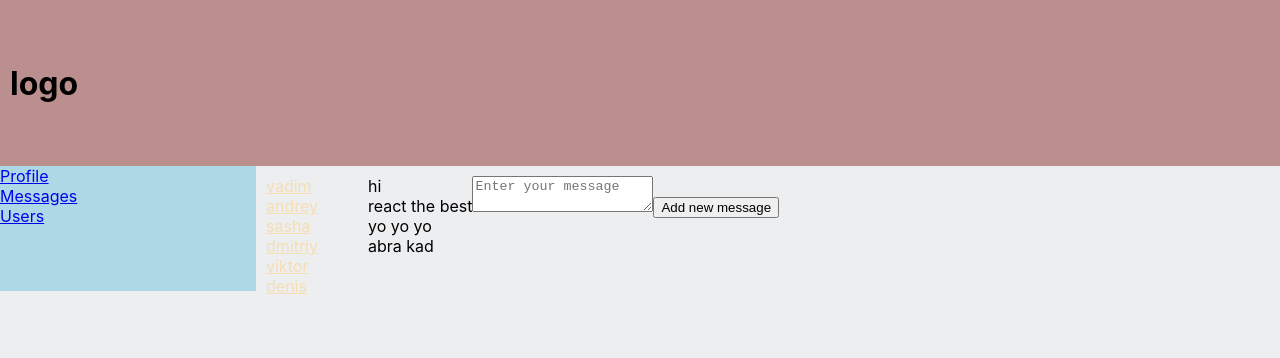
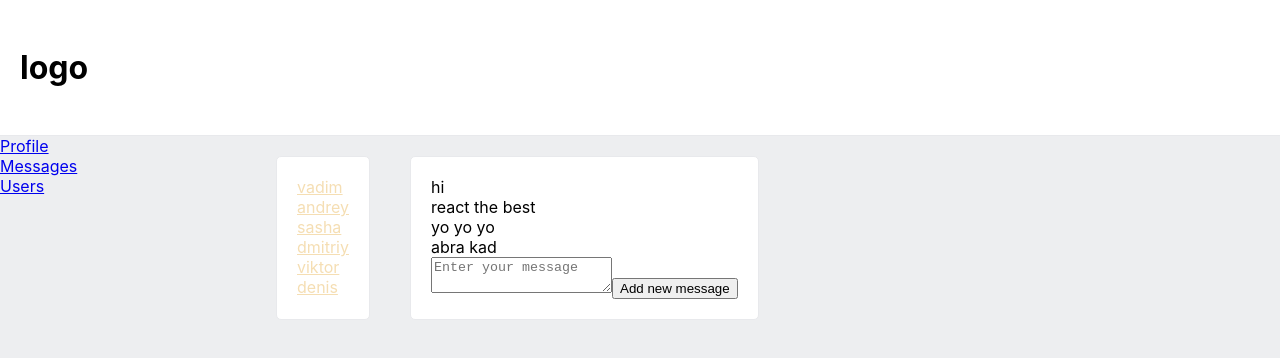
Before and after one commit to vad9ss6/social_it-incubator, a React (Create React App) app: page /dialogs in a window 1280 px wide. Shown: the top 358 px of the page. Built offline with nearby package versions, Linux system fonts and the light colour scheme; no server answers.

Commit message:
css refactoring

```diff
--- a/src/Components/Dialogs/Dialogs.module.css
+++ b/src/Components/Dialogs/Dialogs.module.css
@@ -1,9 +1,9 @@
 .dialogs {
     display: flex;
-    padding: 10px;
+
 }
 
 .dialogsItems{
-    padding-right: 50px;
+
 
 }
--- a/src/Components/Dialogs/Dialogs.tsx
+++ b/src/Components/Dialogs/Dialogs.tsx
@@ -3,6 +3,7 @@ import s from "./Dialogs.module.css"
 import DialogItem from "./DialogItem/DialogItem";
 import Message from "./Message/Message";
 import {DialogsType, MessageType} from "../../Redux/state";
+import commonStyle from "../Common/style/commonStyle.module.css";
 
 
 type DialogsPageType = {
@@ -18,8 +19,8 @@ type DialogsPropsType = {
     sendMessageClick: () => void
 }
 
-const Dialogs = (props:DialogsPropsType) => {
-    const onUpdateNewMessageText = (e:ChangeEvent<HTMLTextAreaElement>) => {
+const Dialogs = (props: DialogsPropsType) => {
+    const onUpdateNewMessageText = (e: ChangeEvent<HTMLTextAreaElement>) => {
         const newMessage = e.currentTarget.value
         props.updateNewMessageText(newMessage)
     }
@@ -29,15 +30,18 @@ const Dialogs = (props:DialogsPropsType) => {
 
     return (
         <div className={s.dialogs}>
-            <div className={s.dialogsItems}>
+            <div className={`${s.dialogsItems} ${commonStyle.container}`}>
                 {props.dialogsPage.dialogs.map(d => <DialogItem key={d.id} name={d.name} id={d.id}/>)}
             </div>
-            <div className={s.messages}>
-                {props.dialogsPage.messages.map(m => <Message key={m.id} id={m.id} message={m.message}/>)}
-            </div>
-            <div>
-                <textarea placeholder='Enter your message' value={props.dialogsPage.newMessageText} onChange={onUpdateNewMessageText}/>
-                <button onClick={onSendMessageClick}>Add new message</button>
+            <div className={commonStyle.container}>
+                <div className={s.messages}>
+                    {props.dialogsPage.messages.map(m => <Message key={m.id} id={m.id} message={m.message}/>)}
+                </div>
+                <div>
+                    <textarea placeholder='Enter your message' value={props.dialogsPage.newMessageText}
+                              onChange={onUpdateNewMessageText}/>
+                    <button onClick={onSendMessageClick}>Add new message</button>
+                </div>
             </div>
         </div>
     )
--- a/src/Components/Header/Header.module.css
+++ b/src/Components/Header/Header.module.css
@@ -2,7 +2,8 @@
     display: flex;
     align-items: center;
     justify-content: space-between;
-    background-color: rosybrown;
+    background-color: #FFFFFF;
+    border-bottom: 1px solid #E8E9EC;
     grid-area: head;
-    padding: 10px;
+    padding: 0 20px;
 }
--- a/src/Components/SideBar/SideBar.module.css
+++ b/src/Components/SideBar/SideBar.module.css
@@ -1,5 +1,5 @@
 .sideBar {
-    background-color: lightblue;
+
     grid-area: sideBar;
 }
 
```
Also changed, not shown: src/Components/Footer/Footer.module.css (+7 -1 lines).
